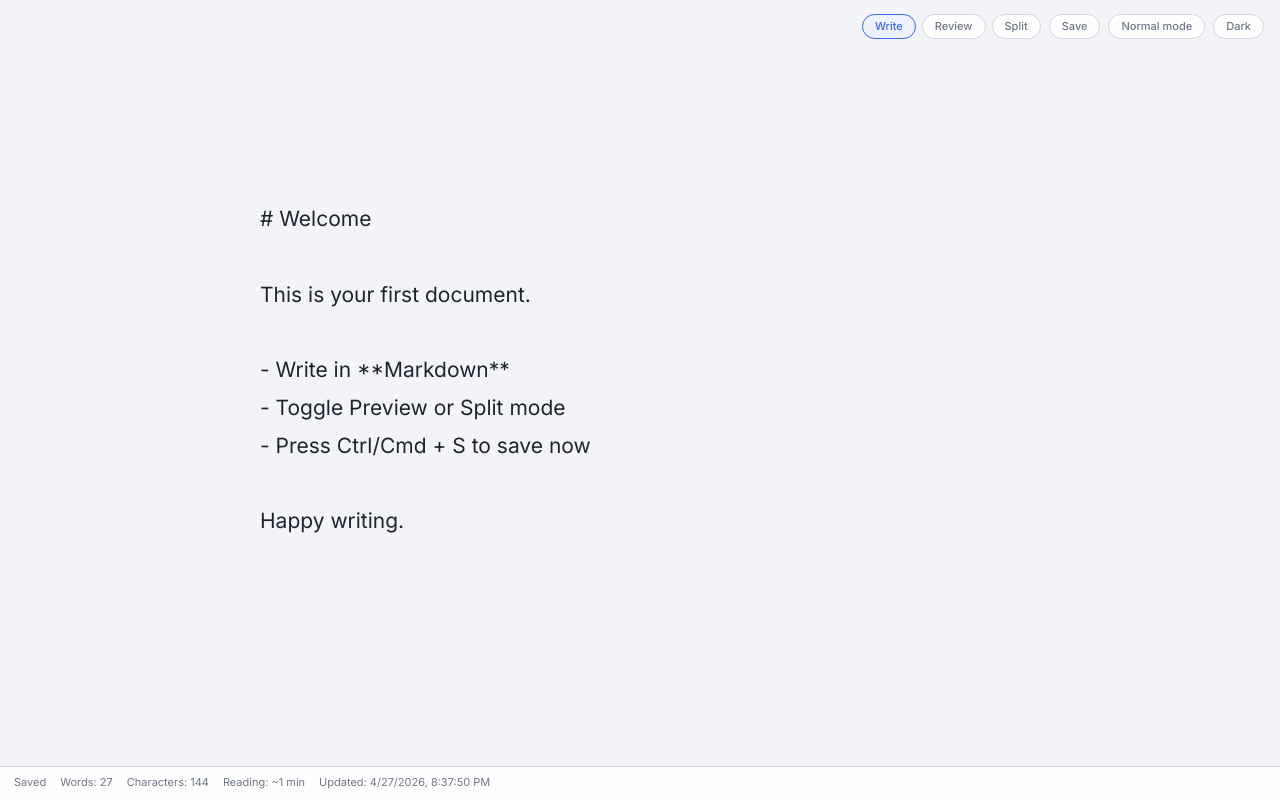
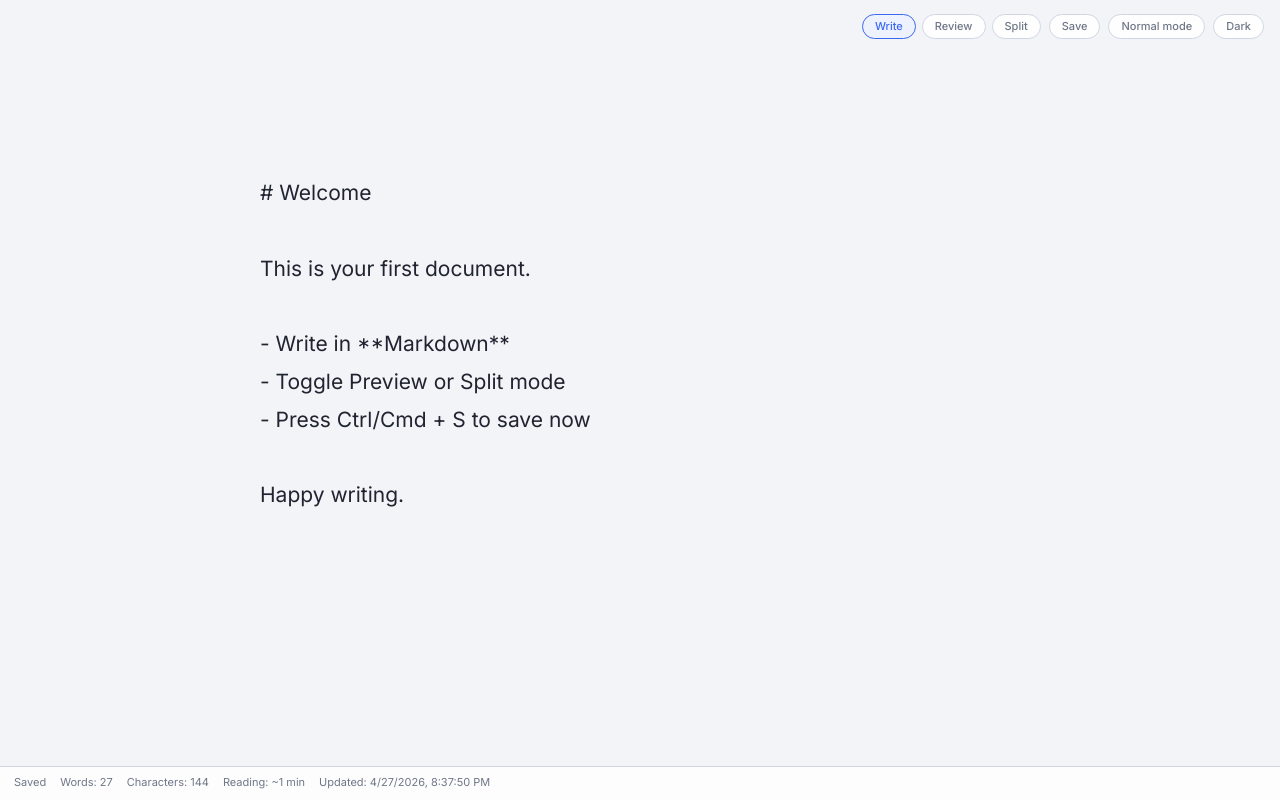
Before and after one commit to Alex-Lya-Min/SSTE, a React (Vite) app: page / in a window 1280 px wide. Built offline with nearby package versions, Linux system fonts and the light colour scheme.

Commit message:
UI fixes, fixed indent

```diff
--- a/src/styles.css
+++ b/src/styles.css
@@ -63,6 +63,7 @@ input {
   display: grid;
   grid-template-columns: 300px 1fr;
   --statusbar-h: 34px;
+  --document-top-inset: 150px;
 }
 
 .sidebar {
@@ -327,7 +328,7 @@ input {
 }
 
 .editor-shell.typewriter-mode .editor {
-  padding-top: 22vh;
+  padding-top: var(--document-top-inset);
   padding-bottom: 38vh;
   caret-color: #1abfd1;
 }
@@ -336,7 +337,7 @@ input {
   width: 100%;
   height: 100%;
   min-height: 0;
-  padding: 24px max(28px, calc((100% - 760px) / 2));
+  padding: var(--document-top-inset) max(28px, calc((100% - 760px) / 2)) 24px;
   padding-bottom: calc(28px + var(--statusbar-h));
   overflow: auto;
   border-left: 1px solid var(--line);
@@ -409,7 +410,7 @@ input {
 }
 
 .app.calm-synced .editor-shell.typewriter-mode .editor {
-  padding-top: 22vh;
+  padding-top: var(--document-top-inset);
 }
 
 .app.calm-synced.focus .document-header {
```
